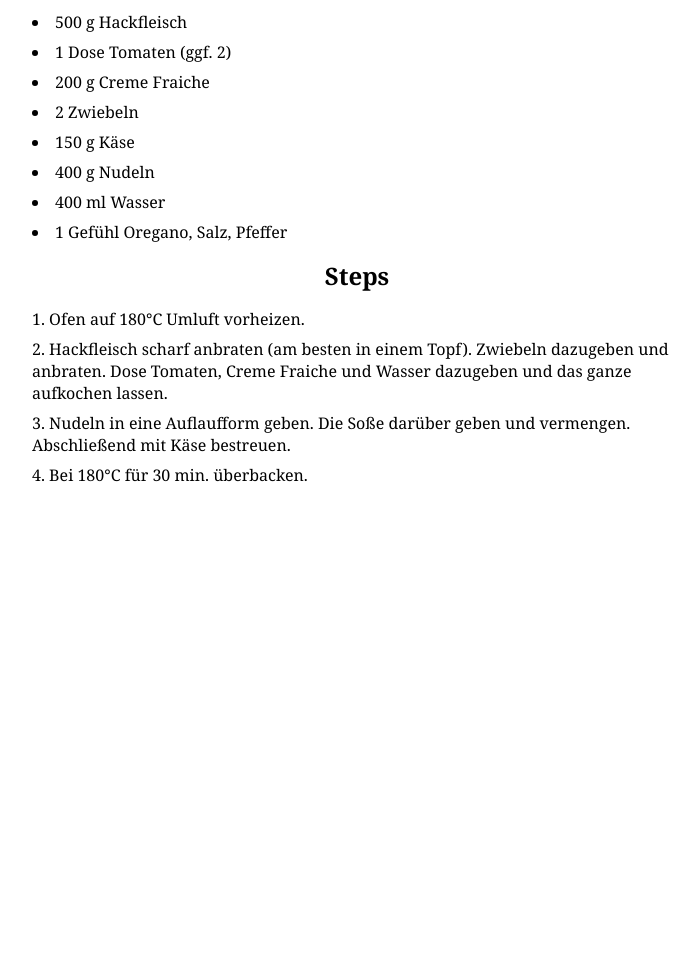
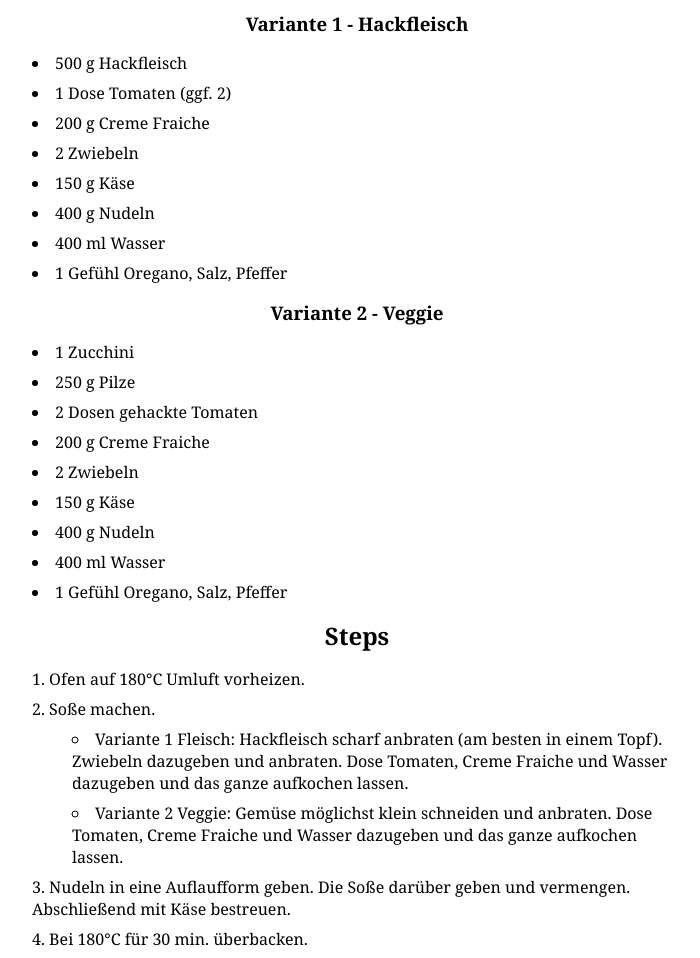
Before and after one commit to Dredur/odin-recipes, a plain HTML site: page recipes/pasta-bake.html in a window 1280 px wide. Shown: the part 1027-1985 px from the top of the page, without its empty margins (283-983 px from the left). Before the commit the page ends 1521 px from the top, so only its background shows below. Drawn offline with Linux system fonts and the light colour scheme.

Commit message:
Update Pasta-Bake with Veggie-Version

```diff
--- a/recipes/pasta-bake.html
+++ b/recipes/pasta-bake.html
@@ -12,6 +12,7 @@
         <p>Ursprünglich ist das ein Rezept mit einer Maggie-Fertigmischung. Aber als ich in Norwegen war und mir Dinge zum Kochen überlegen musste und wir immer viel Hackfleisch hatten, habe ich das ganze einfach ohne Maggie-Tüte gemacht und es hat geschmeckt.</p>
         <p>Jeremy fand es damals richtig gut und hat gefragt, was das ist. Er hat mir dann gesagt, dass man sowas einen Pasta Bake auf Englisch nennt. Er war außerdem überrascht, dass die Nudeln ungekocht da rein kommen.</p>
         <h2>Ingredients</h2>
+        <h3>Variante 1 - Hackfleisch</h3>
         <ul>
             <li>500 g Hackfleisch</li>
             <li>1 Dose Tomaten (ggf. 2)</li>
@@ -20,12 +21,29 @@
             <li>150 g Käse</li>
             <li>400 g Nudeln</li>
             <li>400 ml Wasser</li>
-            <li> 1 Gefühl Oregano, Salz, Pfeffer</li>
+            <li>1 Gefühl Oregano, Salz, Pfeffer</li>
+        </ul>
+        <h3>Variante 2 - Veggie</h3>
+        <ul>
+            <li>1 Zucchini</li>
+            <li>250 g Pilze</li>
+            <li>2 Dosen gehackte Tomaten</li>
+            <li>200 g Creme Fraiche</li>
+            <li>2 Zwiebeln</li>
+            <li>150 g Käse</li>
+            <li>400 g Nudeln</li>
+            <li>400 ml Wasser</li>
+            <li>1 Gefühl Oregano, Salz, Pfeffer</li>
         </ul>
         <h2>Steps</h2>
         <ol>
             <li>Ofen auf 180°C Umluft vorheizen.</li>
-            <li>Hackfleisch scharf anbraten (am besten in einem Topf). Zwiebeln dazugeben und anbraten. Dose Tomaten, Creme Fraiche und Wasser dazugeben und das ganze aufkochen lassen.</li>
+            <li>Soße machen.
+                <ul>
+                    <li>Variante 1 Fleisch: Hackfleisch scharf anbraten (am besten in einem Topf). Zwiebeln dazugeben und anbraten. Dose Tomaten, Creme Fraiche und Wasser dazugeben und das ganze aufkochen lassen.</li>
+                    <li>Variante 2 Veggie: Gemüse möglichst klein schneiden und anbraten. Dose Tomaten, Creme Fraiche und Wasser dazugeben und das ganze aufkochen lassen.</li>
+                </ul>
+            </li>
             <li>Nudeln in eine Auflaufform geben. Die Soße darüber geben und vermengen. Abschließend mit Käse bestreuen.</li>
             <li>Bei 180°C für 30 min. überbacken.</li>
         </ol>
```
